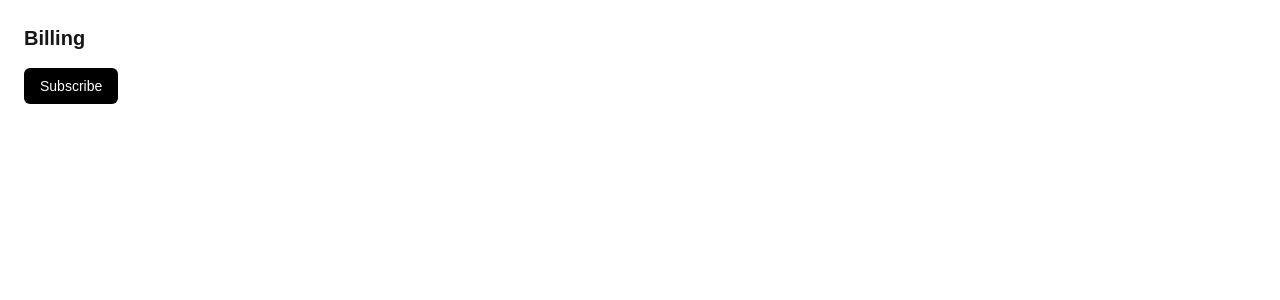
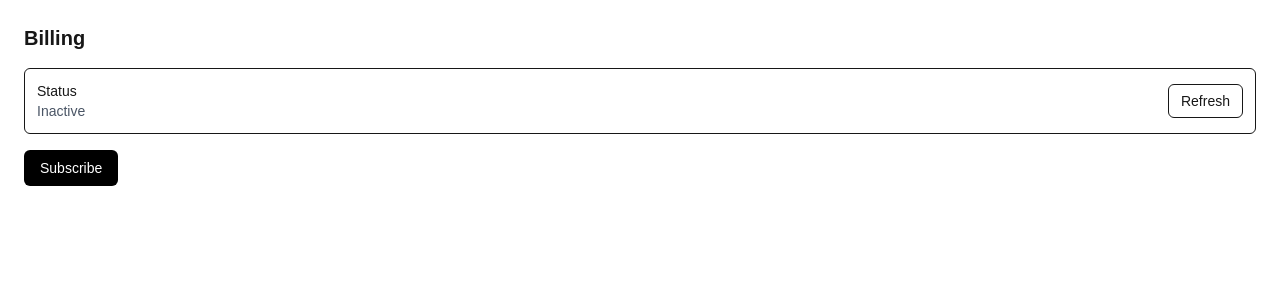
Before and after one commit to miracleweasel/formgate, a Next.js app: page /billing in a window 1280 px wide. Shown: the top 300 px of the page. Built offline with nearby package versions, Linux system fonts and the light colour scheme; no server answers.

Commit message:
J7C: show subscription status on /billing

```diff
--- a/app/(dashboard)/billing/page.tsx
+++ b/app/(dashboard)/billing/page.tsx
@@ -1,25 +1,67 @@
 // app/(dashboard)/billing/page.tsx
 "use client";
 
+import { useEffect, useState } from "react";
+
+type SubStatus = "active" | "inactive";
+
 export default function BillingPage() {
+  const [status, setStatus] = useState<SubStatus>("inactive");
+  const [loading, setLoading] = useState(true);
+
+  async function refreshStatus() {
+    setLoading(true);
+    try {
+      const res = await fetch("/api/billing/status", { cache: "no-store" });
+      const data = await res.json();
+      setStatus(data?.status === "active" ? "active" : "inactive");
+    } finally {
+      setLoading(false);
+    }
+  }
+
+  useEffect(() => {
+    void refreshStatus();
+  }, []);
+
   async function subscribe() {
     const res = await fetch("/api/billing/checkout", { method: "POST" });
     const data = await res.json();
-    if (data?.url) {
-      window.location.href = data.url;
-    }
+    if (data?.url) window.location.href = data.url;
   }
 
   return (
     <div className="p-6 space-y-4">
       <h1 className="text-xl font-semibold">Billing</h1>
 
+      <div className="rounded-md border p-3 text-sm">
+        <div className="flex items-center justify-between">
+          <div>
+            <div className="font-medium">Status</div>
+            <div className="text-gray-600">
+              {loading ? "Loading…" : status === "active" ? "Active" : "Inactive"}
+            </div>
+          </div>
+
+          <button
+            onClick={refreshStatus}
+            className="rounded-md border px-3 py-1.5 text-sm hover:bg-gray-50"
+          >
+            Refresh
+          </button>
+        </div>
+      </div>
+
+      {status !== "active" ? (
         <button
           onClick={subscribe}
           className="rounded-md bg-black px-4 py-2 text-sm text-white"
         >
           Subscribe
         </button>
+      ) : (
+        <div className="text-sm text-gray-600">✅ Subscription active.</div>
+      )}
     </div>
   );
 }
--- /dev/null
+++ b/app/api/billing/status/route.ts
@@ -0,0 +1,12 @@
+// app/api/billing/status/route.ts
+import { NextResponse } from "next/server";
+import { getSubscriptionStatus } from "@/lib/billing/subscription";
+
+export async function GET() {
+  const email = process.env.ADMIN_EMAIL;
+  if (!email) {
+    return NextResponse.json({ status: "inactive" }, { status: 200 });
+  }
+  const status = await getSubscriptionStatus(email);
+  return NextResponse.json({ status });
+}
--- a/lib/billing/subscription.ts
+++ b/lib/billing/subscription.ts
@@ -35,3 +35,13 @@ export async function setSubscriptionStatus(params: {
     })
     .where(eq(subscriptions.userEmail, params.userEmail));
 }
+
+export async function getSubscriptionStatus(userEmail: string) {
+  const rows = await db
+    .select({ status: subscriptions.status })
+    .from(subscriptions)
+    .where(eq(subscriptions.userEmail, userEmail))
+    .limit(1);
+
+  return (rows[0]?.status as "active" | "inactive" | undefined) ?? "inactive";
+}
```
Lines whose indentation alone changed are shown as unchanged.
